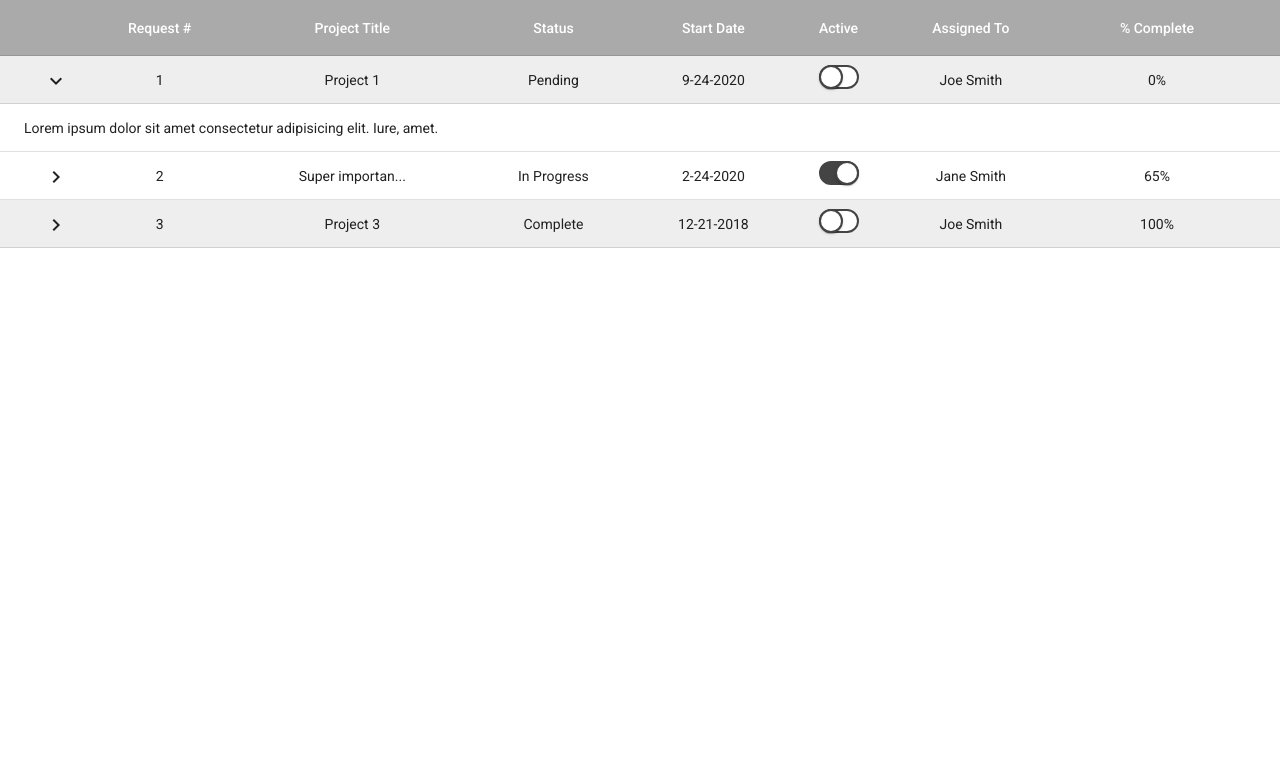
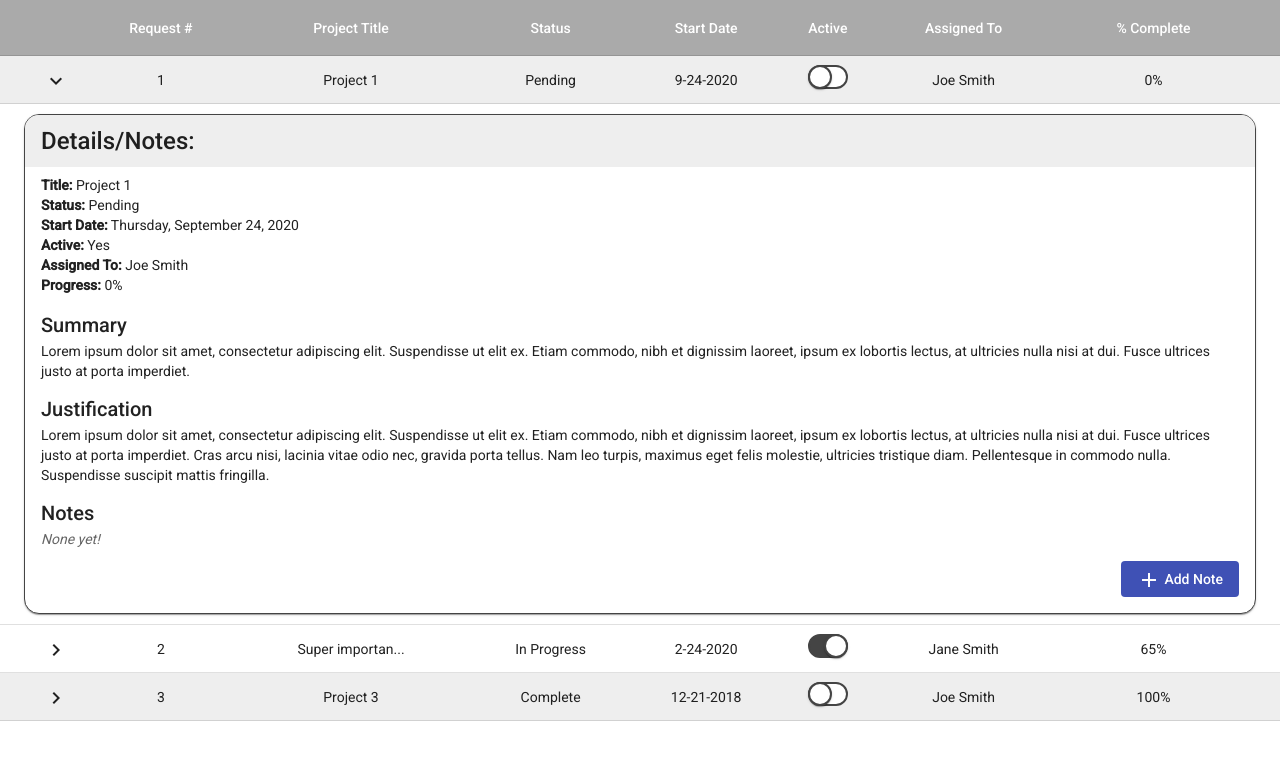
Before and after one commit to blunket/ba-frontend-ng-challenge, an Angular app: page / in a window 1280 px wide. Both pictures are taken after a click on the label 838 px from the left and 77 px from the top of the page. Shown: the top 760 px of the page. Built offline with nearby package versions, Linux system fonts and the light colour scheme.

Commit message:
project details component

```diff
--- a/src/app/app.module.ts
+++ b/src/app/app.module.ts
@@ -9,12 +9,15 @@ import { MatTableModule } from '@angular/material/table';
 import { MatSlideToggleModule } from '@angular/material/slide-toggle';
 import { MatIconModule } from '@angular/material/icon';
 import { LimitToPipe } from './limit-to.pipe';
+import { ProjectDetailsComponent } from './project-details/project-details.component';
+import { MatCardModule } from '@angular/material/card';
 
 @NgModule({
   declarations: [
     AppComponent,
     ProjectsComponent,
     LimitToPipe,
+    ProjectDetailsComponent,
   ],
   imports: [
     BrowserModule,
@@ -23,6 +26,7 @@ import { LimitToPipe } from './limit-to.pipe';
     MatTableModule,
     MatSlideToggleModule,
     MatIconModule,
+    MatCardModule,
   ],
   providers: [],
   bootstrap: [AppComponent]
--- /dev/null
+++ b/src/app/project-details/project-details.component.css
@@ -0,0 +1,39 @@
+/* custom styles for cards to match the mockup */
+mat-card {
+  border: 1px solid #444;
+}
+
+.project-detail-card {
+  margin: 10px 0px;
+  border-radius: 15px !important;
+  padding: 0 !important;
+  overflow: hidden;
+}
+.project-detail-card > mat-card-title {
+  background-color: #eee;
+  padding: 16px !important;
+}
+.project-detail-card > mat-card-content {
+  padding-left: 16px !important;
+  padding-right: 16px !important;
+  padding-bottom: 16px !important;
+}
+.project-detail-card h2 {
+  margin-bottom: 0px !important;
+}
+.project-notes-card {
+  padding-right: 72px;
+  margin: 5px 0px;
+}
+.project-delete-button {
+  position: absolute;
+  right: 16px;
+  top: calc(50% - 20px);
+}
+.project-card-actions {
+  text-align: right;
+}
+.metadata-list {
+  padding: 0;
+  list-style: none;
+}
--- /dev/null
+++ b/src/app/project-details/project-details.component.html
@@ -0,0 +1,36 @@
+<mat-card class="project-detail-card">
+  <mat-card-title>Details/Notes:</mat-card-title>
+  <mat-card-content>
+    <ul class="metadata-list">
+      <li><strong>Title:</strong> {{ project.title }}</li>
+      <li><strong>Status:</strong> {{ project.status }}</li>
+      <li><strong>Start Date:</strong> {{ project.start_date | date: 'fullDate' }}</li>
+      <li><strong>Active:</strong> {{ project.active == 'true' ? 'Yes' : 'No' }}</li>
+      <li><strong>Assigned To:</strong> {{ project.assignee }}</li>
+      <li><strong>Progress:</strong> {{ project.percent_complete }}%</li>
+    </ul>
+
+    <h2>Summary</h2>
+    <p>{{ project.details.summary }}</p>
+
+    <h2>Justification</h2>
+    <p>{{ project.details.justification }}</p>
+
+    <h2>Notes</h2>
+    <p *ngIf="project.notes.length === 0"><em class="text-muted">None yet!</em></p>
+    <mat-card *ngFor="let item of project.notes" class="project-notes-card">
+      {{ item.note }}
+      <button mat-icon-button color="warn" class="project-delete-button">
+        <mat-icon aria-hidden="false" aria-label="Delete This Note">
+          clear
+        </mat-icon>
+      </button>
+    </mat-card>
+    <div class="project-card-actions">
+      <button mat-flat-button color="primary">
+        <mat-icon>add</mat-icon>
+        Add Note
+      </button>
+    </div>
+  </mat-card-content>
+</mat-card>
--- /dev/null
+++ b/src/app/project-details/project-details.component.ts
@@ -0,0 +1,18 @@
+import { Component, Input, OnInit } from '@angular/core';
+import { Project } from '../project';
+
+@Component({
+  selector: 'app-project-details',
+  templateUrl: './project-details.component.html',
+  styleUrls: ['./project-details.component.css']
+})
+export class ProjectDetailsComponent implements OnInit {
+
+  @Input() project: Project;
+
+  constructor() { }
+
+  ngOnInit(): void {
+  }
+
+}
--- a/src/app/projects/projects.component.html
+++ b/src/app/projects/projects.component.html
@@ -44,8 +44,8 @@
     </ng-container>
 
     <ng-container matColumnDef="project_details">
-        <td mat-cell *matCellDef="let row" [attr.colspan]="displayedColumns.length">
-            Lorem ipsum dolor sit amet consectetur adipisicing elit. Iure, amet.
+        <td mat-cell *matCellDef="let project" [attr.colspan]="displayedColumns.length">
+            <app-project-details [project]="project"></app-project-details>
         </td>
     </ng-container>
 
--- a/src/styles.css
+++ b/src/styles.css
@@ -3,7 +3,7 @@
 html, body { height: 100%; }
 body { margin: 0; font-family: Roboto, "Helvetica Neue", sans-serif; }
 
-/* custom styles for slide-toggle */
+/* custom styles for slide-toggle to make it match the mockup */
 table .mat-slide-toggle-bar {
     height: 20px;
     border-radius: 20px;
@@ -31,3 +31,7 @@ table .mat-slide-toggle.mat-checked .mat-slide-toggle-bar {
     top: calc(50% - 18px) !important;
     left: calc(50% - 18px) !important;
 }
+
+.text-muted {
+    color: #666;
+}
```
Also changed, not shown: 1 other file (tests, documents, lock files or other folders).
